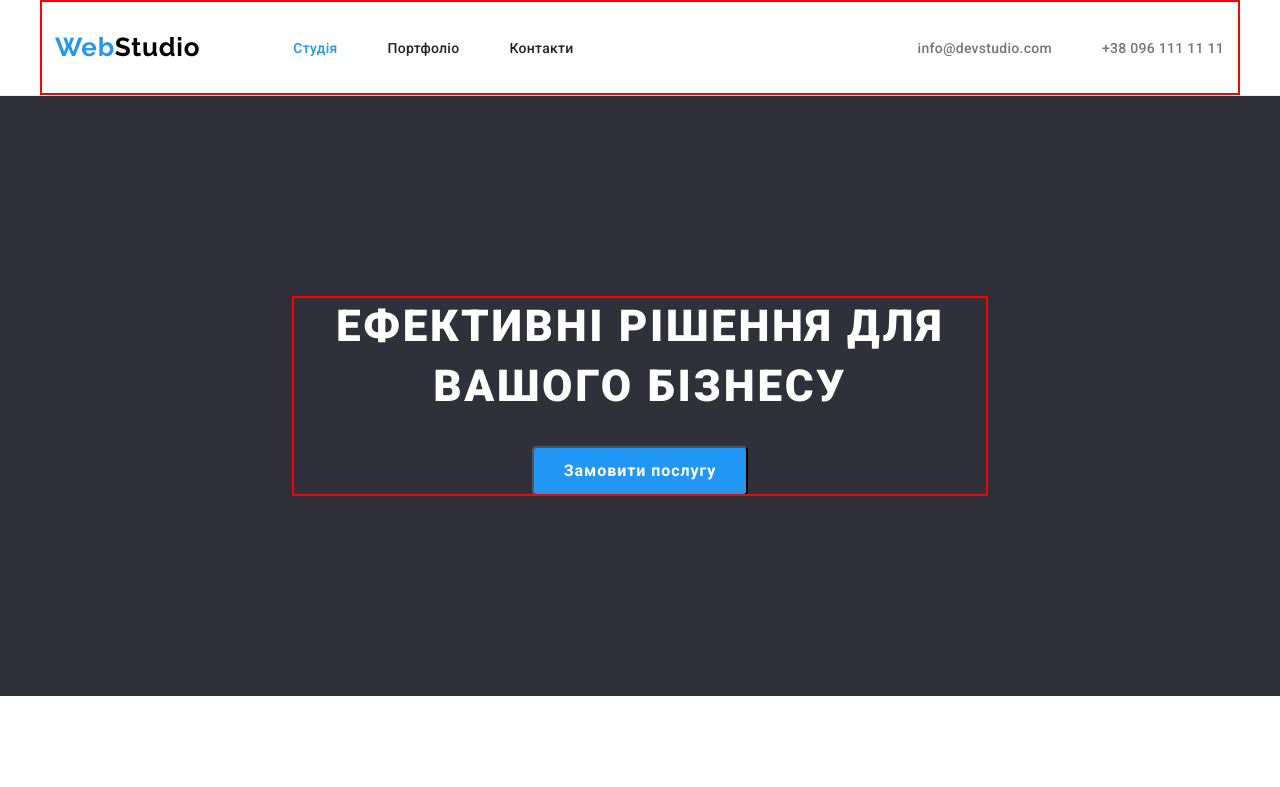
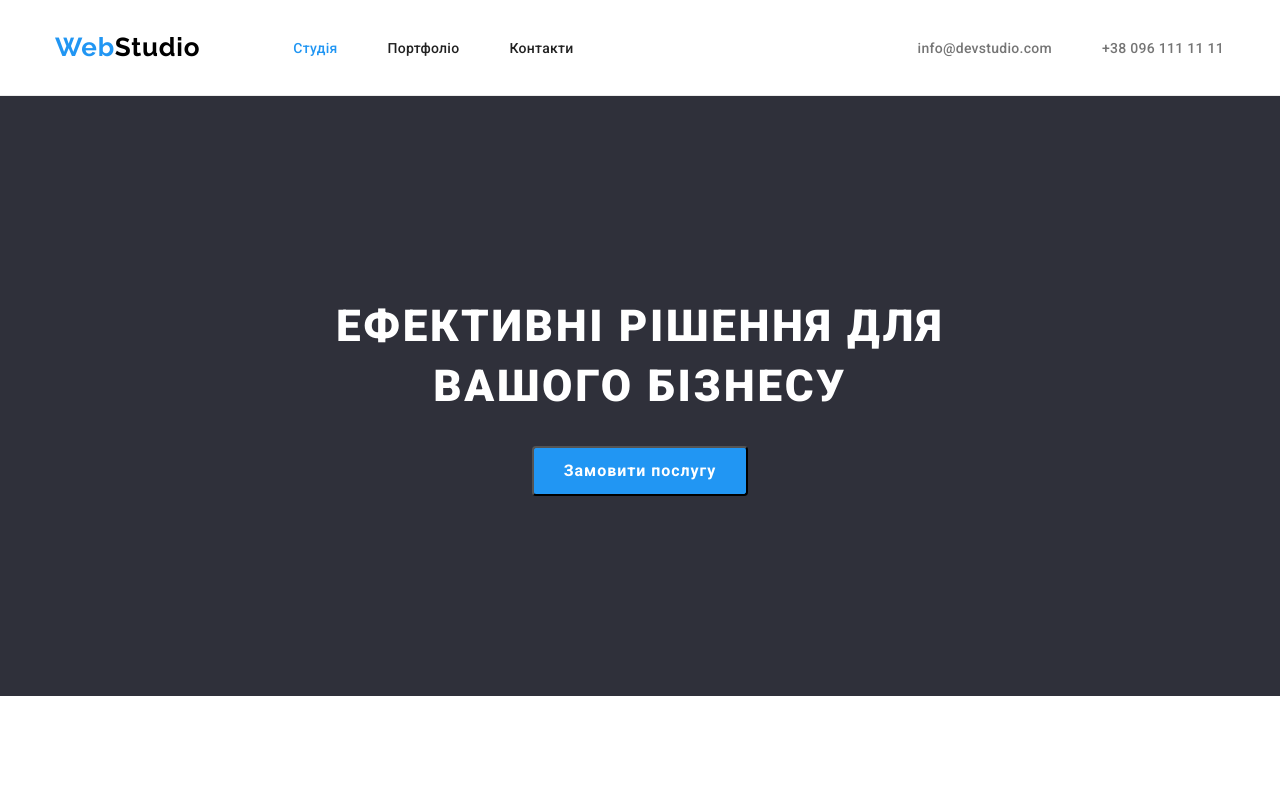
Before and after one commit to Nastasiia03/goit-markup-hw-03, a plain HTML site: page index.html in a window 1280 px wide. Shown: the top 787 px of the page. Drawn offline with Linux system fonts and the light colour scheme.

Commit message:
update css

```diff
--- a/css/styles.css
+++ b/css/styles.css
@@ -54,9 +54,6 @@ h1,h2,h3,h4,h5,h6,p {
     padding-right: 15px;
     margin-left: auto;
     margin-right: auto;
-
-    outline: 2px solid red;
-    outline-offset: -2px;
 }
 
 /* Header */
```
